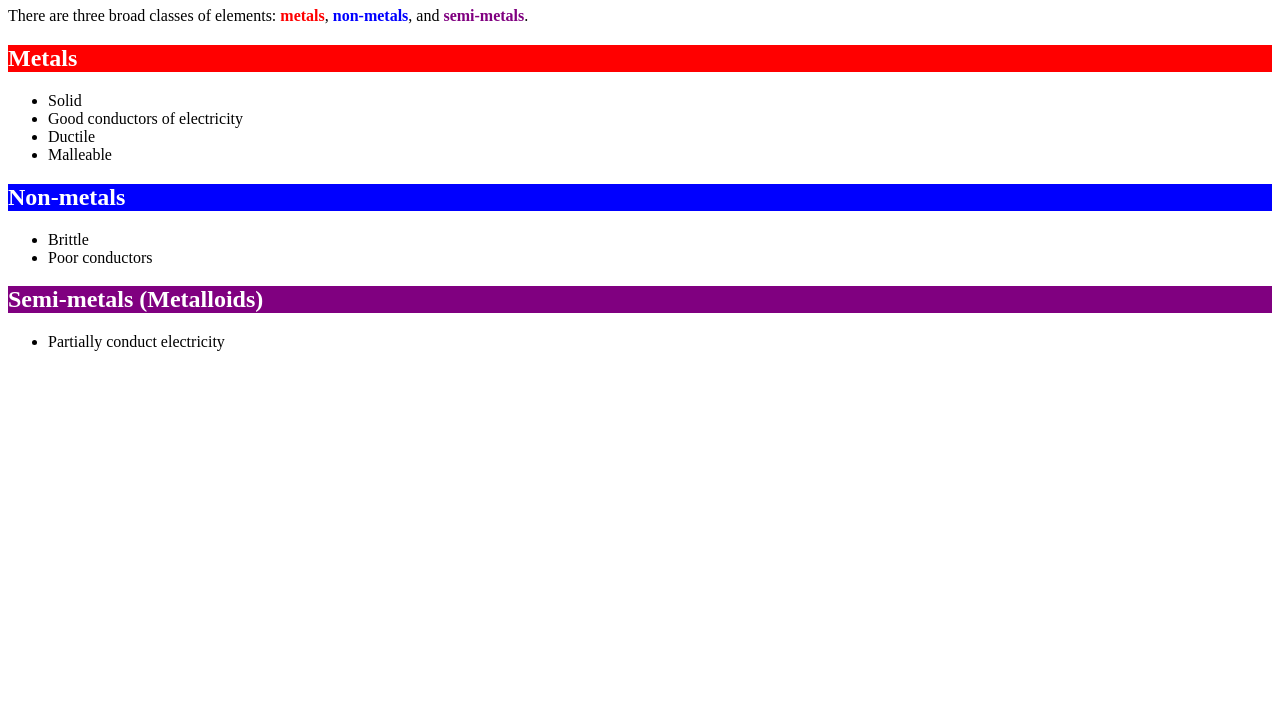
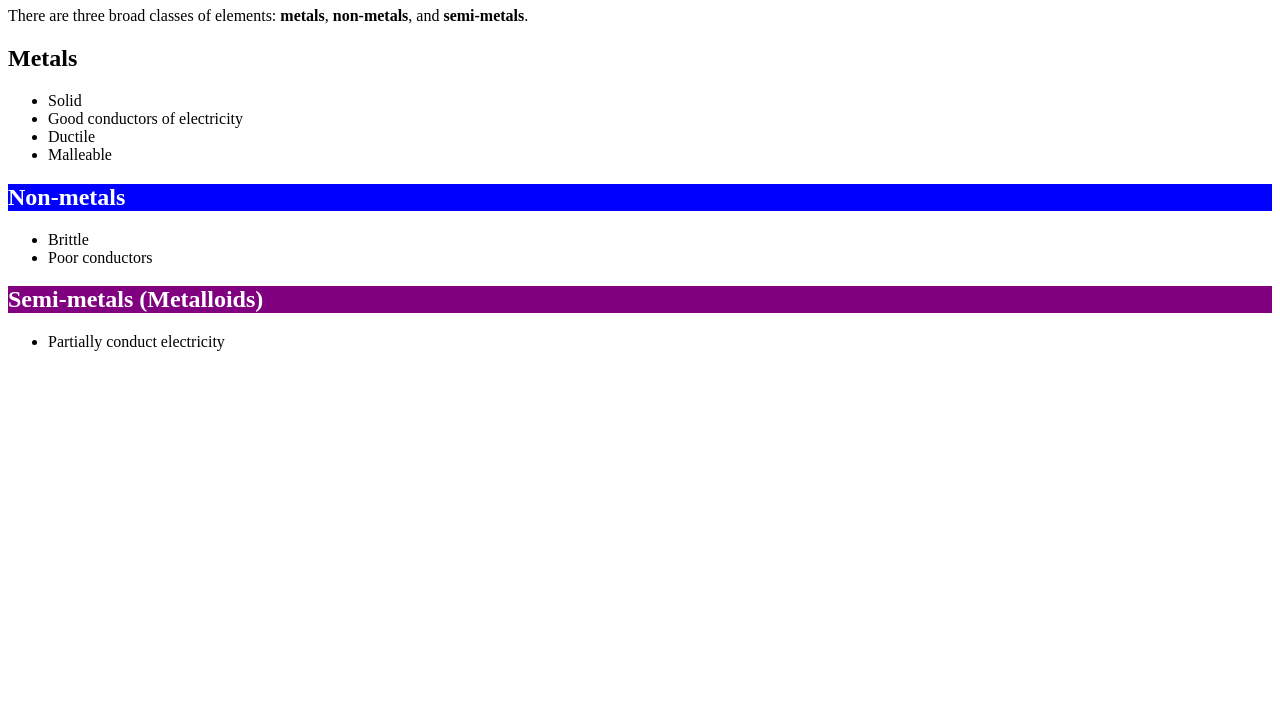
Before and after one commit to MMelkins/Test2024, a plain HTML site: page index.html in a window 1280 px wide. Shown: the part 73-800 px from the top of the page. Drawn offline with Linux system fonts and the light colour scheme.

Commit message:
Izdzēsu nevajadzīgu formatējumu

```diff
--- a/index.html
+++ b/index.html
@@ -4,14 +4,6 @@
         <meta charset="utf-8">
         <title>Challenge: Classes of elements</title>
         <style>
-            .metal {
-                color: red
-            }
-            .non-metal {
-                color: blue
-            }
-            .semi-metal {
-                color: purple
             }
             h2.metal {
                 color:white;
```
